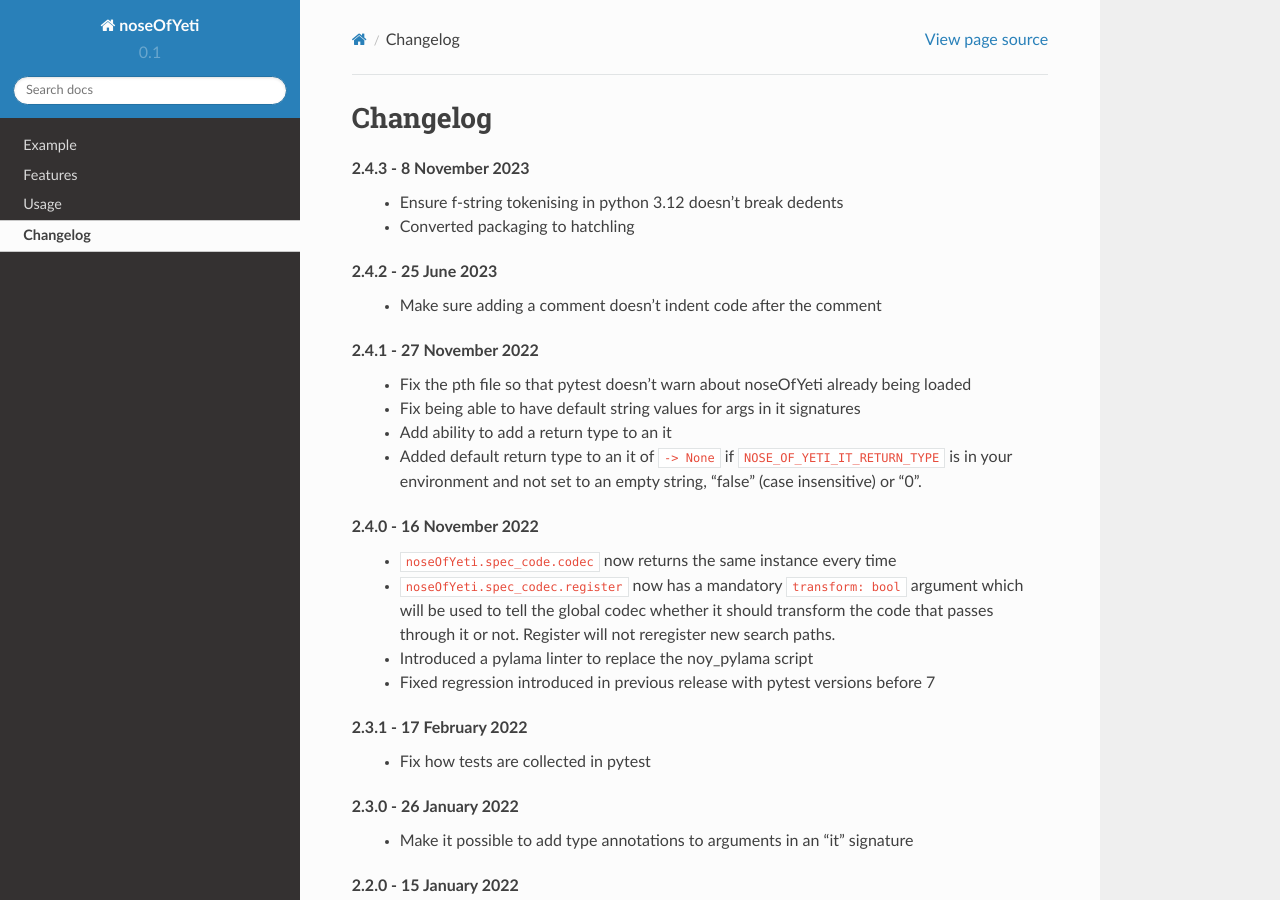
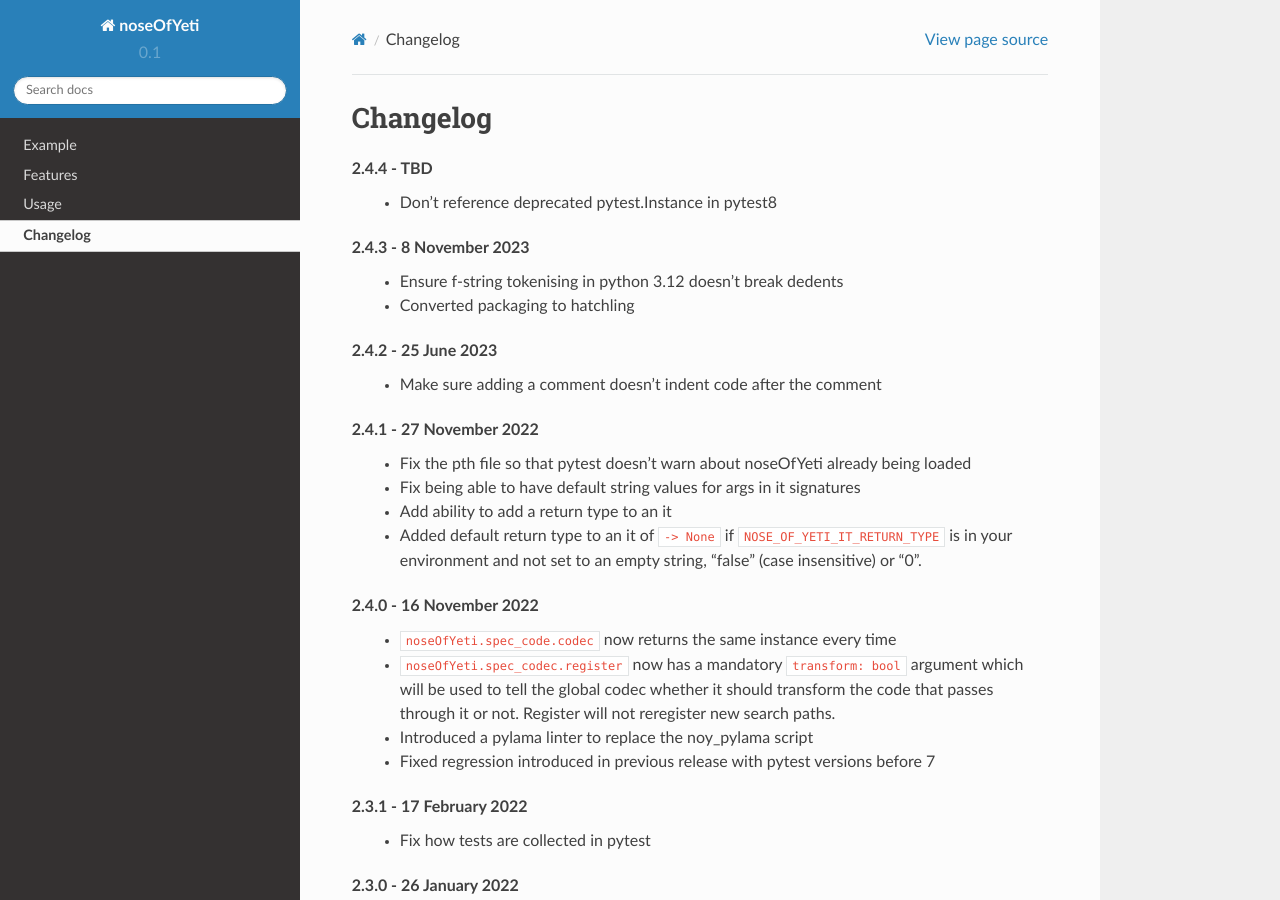
Before and after one commit to delfick/nose-of-yeti, a Sphinx documentation site: the page built from docs/api/changelog.rst, in a window 1280 px wide and 900 px high. Built offline with Sphinx 7.4.7 and the Read the Docs theme 2.0.0, drawn with Linux system fonts in a browser that asks for light colours.

Commit message:
plugins: Don't reference pytest.Instance in pytest 8
The way I was comparing the version was bad. It's still bad, but now
it's less bad

```diff
--- a/docs/api/changelog.rst
+++ b/docs/api/changelog.rst
@@ -2,6 +2,11 @@
 
 Changelog
 =========
+
+.. _release-2.4.4:
+
+2.4.4 - TBD
+    * Don't reference deprecated pytest.Instance in pytest8
 
 .. _release-2.4.3:
 
```
Also changed, not shown: 1 other file.
